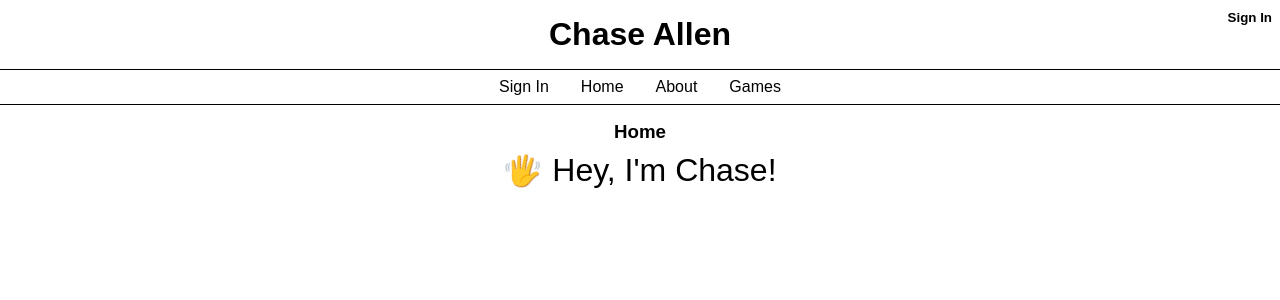
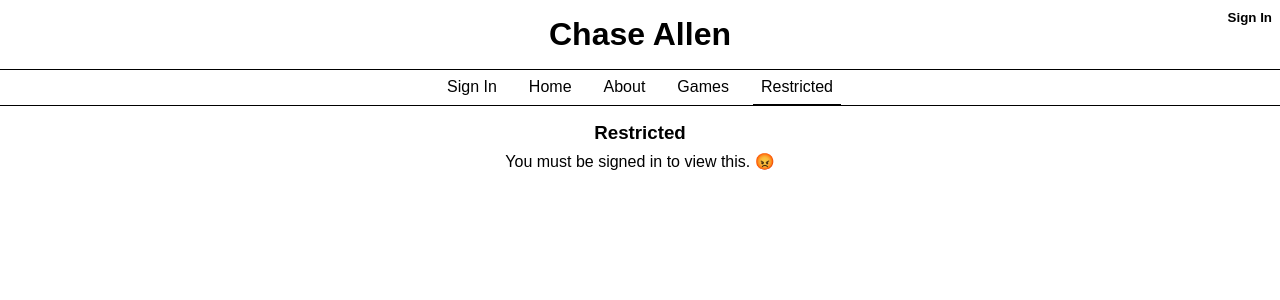
Before and after one commit to ccallen001/chase-allen, a React (Create React App) app: page /#/restricted in a window 1280 px wide. Shown: the top 300 px of the page. Built offline with nearby package versions, Linux system fonts and the light colour scheme; no server answers.

Commit message:
add a 'restricted' view

```diff
--- a/src/components/Nav/Nav.scss
+++ b/src/components/Nav/Nav.scss
@@ -3,12 +3,14 @@
   justify-content: center;
   border-top: 1px solid;
   border-bottom: 1px solid;
+  overflow-x: auto;
 
   a {
     margin: 0 8px;
     padding: 8px;
     color: black;
     text-decoration: none;
+    white-space: nowrap;
   }
 
   .active-route {
--- a/src/components/Nav/Nav.tsx
+++ b/src/components/Nav/Nav.tsx
@@ -17,6 +17,9 @@ function Nav() {
       <NavLink to="/games" activeClassName="active-route" exact>
         Games
       </NavLink>
+      <NavLink to="/restricted" activeClassName="active-route" exact>
+        Restricted
+      </NavLink>
     </nav>
   );
 }
--- /dev/null
+++ b/src/views/Restricted/Restricted.tsx
@@ -0,0 +1,18 @@
+import { useAuth } from '../../contexts/AuthContext';
+
+function Restricted() {
+  const { currentUser } = useAuth();
+
+  return (
+    <div className="view Restricted">
+      <h3 className="view-title">Restricted</h3>
+      {!currentUser ? (
+        <p>You must be signed in to view this. 😡</p>
+      ) : (
+        <p>You are viewing a restricted view! 😃</p>
+      )}
+    </div>
+  );
+}
+
+export default Restricted;
--- a/src/views/View.tsx
+++ b/src/views/View.tsx
@@ -4,6 +4,7 @@ import SignIn from './SignIn/SignIn';
 import Home from './Home/Home';
 import About from './About/About';
 import Games from './Games/Games';
+import Restricted from './Restricted/Restricted';
 
 import './View.scss';
 
@@ -23,6 +24,10 @@ function View() {
           <Games />
         </Route>
 
+        <Route path="/restricted">
+          <Restricted />
+        </Route>
+
         <Route path="/">
           <Home />
         </Route>
```
